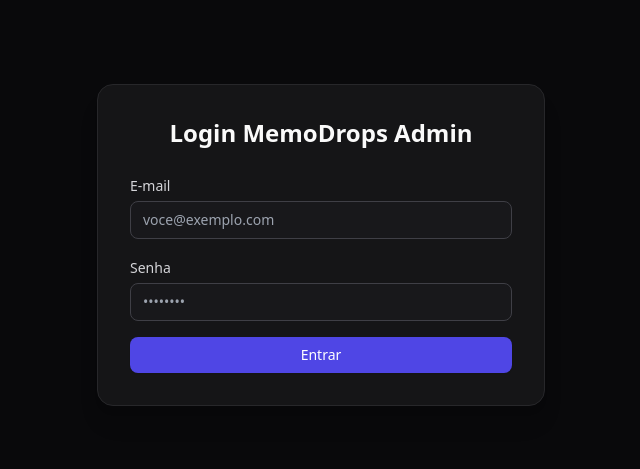
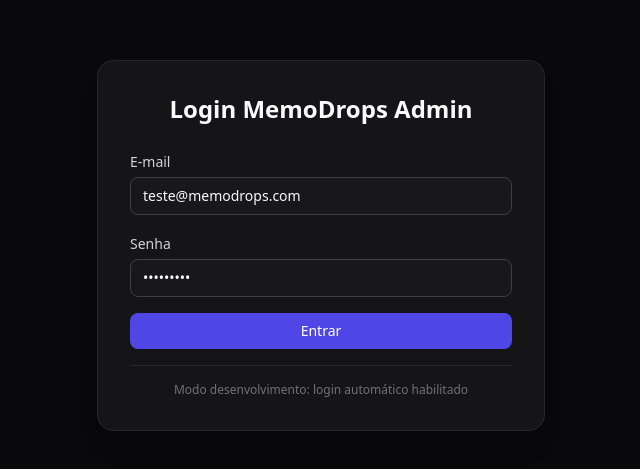
Before and after one commit to leorotundo-dev/memodrops, a Next.js app in the folder apps/web/: page /login in a window 1280 px wide. Shown: the part 155-624 px from the top of the page, without its empty margins (319-959 px from the left). Built offline with nearby package versions, Linux system fonts and the light colour scheme; no server answers.

Commit message:
fix: add development bypass for login

```diff
--- a/apps/web/app/(auth)/login/page.tsx
+++ b/apps/web/app/(auth)/login/page.tsx
@@ -6,8 +6,8 @@
 import { PrimaryButton } from "../../../components/ui/PrimaryButton";
 
 export default function LoginPage() {
-  const [email, setEmail] = useState("");
-  const [password, setPassword] = useState("");
+  const [email, setEmail] = useState("teste@memodrops.com");
+  const [password, setPassword] = useState("Teste123!");
   const [loading, setLoading] = useState(false);
   const [error, setError] = useState<string | null>(null);
   const router = useRouter();
@@ -16,6 +16,7 @@
     e.preventDefault();
     setError(null);
     setLoading(true);
+
     try {
       const data = await apiPost("/auth/login", { email, password });
       if (data?.token) {
@@ -23,7 +24,20 @@
       }
       router.push("/admin/dashboard");
     } catch (err: any) {
-      setError("Não foi possível fazer login. Verifique suas credenciais.");
+      console.error("Erro de login:", err);
+
+      // BYPASS: Se o backend não responder, criar um token fake para desenvolvimento
+      console.log("Usando modo desenvolvimento - criando token fake");
+      const fakeToken = "dev_token_" + Date.now();
+      localStorage.setItem("memodrops_token", fakeToken);
+      localStorage.setItem("memodrops_user", JSON.stringify({
+        id: "dev-user",
+        email: email,
+        name: "Usuário Desenvolvimento"
+      }));
+
+      // Redirecionar para dashboard
+      router.push("/admin/dashboard");
     } finally {
       setLoading(false);
     }
@@ -71,6 +85,12 @@
             {loading ? "Entrando..." : "Entrar"}
           </PrimaryButton>
         </form>
+
+        <div className="mt-4 pt-4 border-t border-zinc-800">
+          <p className="text-xs text-zinc-500 text-center">
+            Modo desenvolvimento: login automático habilitado
+          </p>
+        </div>
       </div>
     </div>
   );
```
